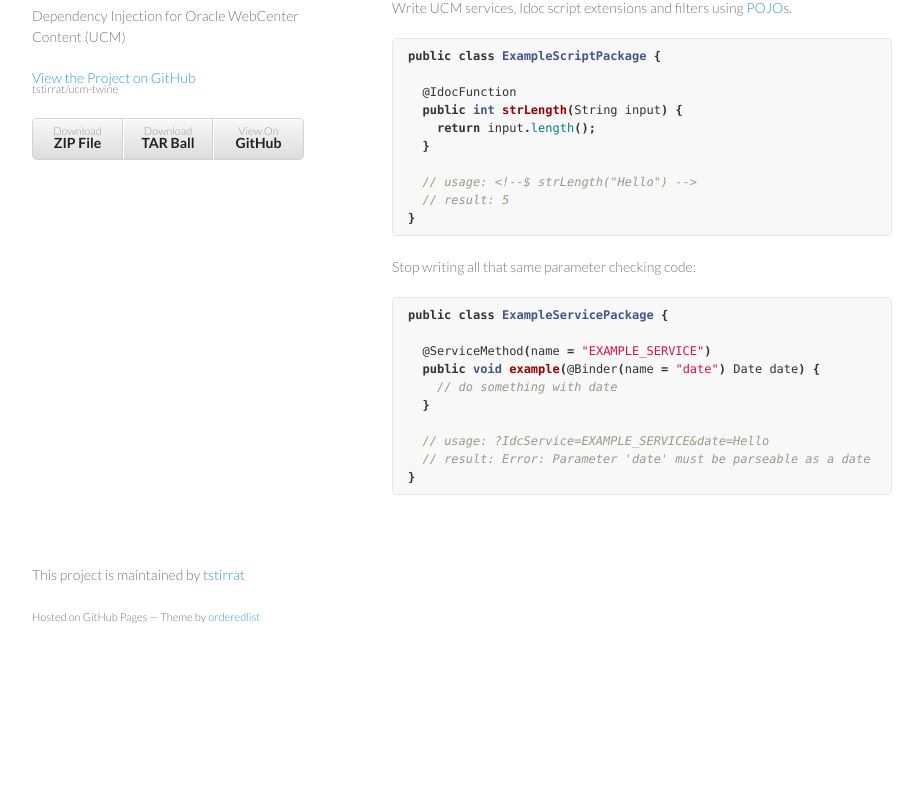
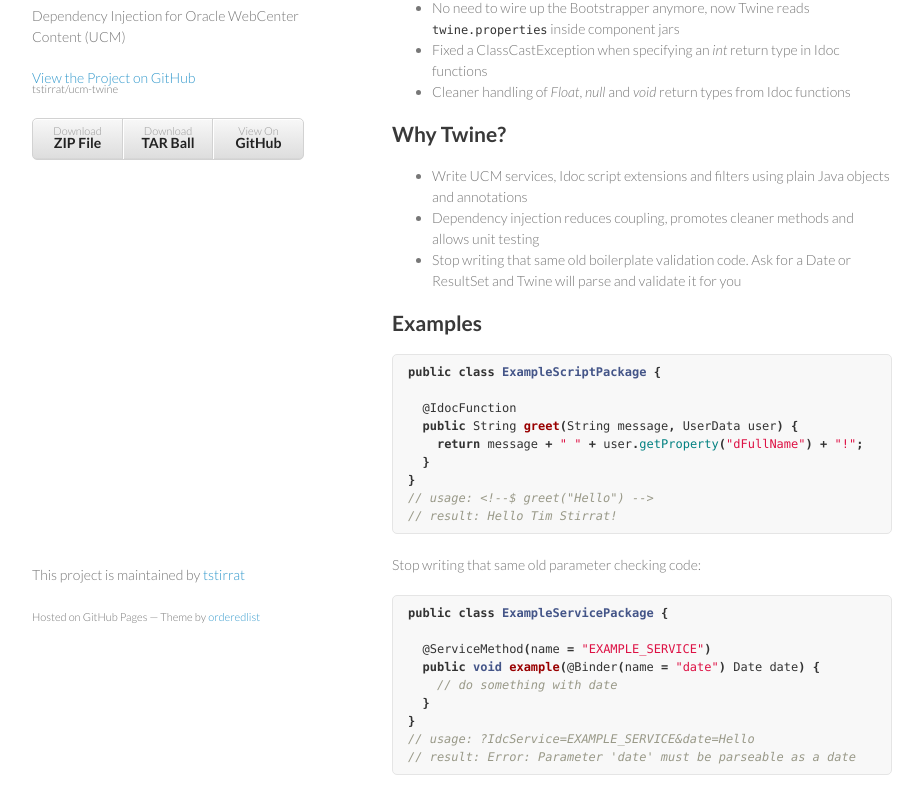
Before and after one commit to tstirrat/ucm-twine, a plain HTML site: page index.html in a window 1280 px wide. Shown: the part 104-896 px from the top of the page, without its empty margins (178-1101 px from the left). Before the commit the page ends 800 px from the top, so only its background shows below. Drawn offline with Linux system fonts and the light colour scheme.

```diff
--- a/index.html
+++ b/index.html
@@ -28,23 +28,32 @@
         </ul>
       </header>
       <section>
-        <h2>Why Twine?</h2>
+        <h2>Version 0.9.1 Released</h2>
 
-<p>Write UCM services, Idoc script extensions and filters using <a href="http://en.wikipedia.org/wiki/Plain_Old_Java_Object" title="Plain Old Java Object">POJO</a>s.</p>
+<ul>
+<li>No need to wire up the Bootstrapper anymore, now Twine reads <code>twine.properties</code> inside component jars</li>
+<li>Fixed a ClassCastException when specifying an <em>int</em> return type in Idoc functions</li>
+<li>Cleaner handling of <em>Float</em>, <em>null</em> and <em>void</em> return types from Idoc functions</li>
+</ul><h2>Why Twine?</h2>
+
+<ul>
+<li>Write UCM services, Idoc script extensions and filters using plain Java objects and annotations</li>
+<li>Dependency injection reduces coupling, promotes cleaner methods and allows unit testing</li>
+<li>Stop writing that same old boilerplate validation code. Ask for a Date or ResultSet and Twine will parse and validate it for you</li>
+</ul><h2>Examples</h2>
 
 <div class="highlight"><pre><span class="kd">public</span> <span class="kd">class</span> <span class="nc">ExampleScriptPackage</span> <span class="o">{</span>
 
   <span class="nd">@IdocFunction</span>
-  <span class="kd">public</span> <span class="kt">int</span> <span class="nf">strLength</span><span class="o">(</span><span class="n">String</span> <span class="n">input</span><span class="o">)</span> <span class="o">{</span>
-    <span class="k">return</span> <span class="n">input</span><span class="o">.</span><span class="na">length</span><span class="o">();</span>
+  <span class="kd">public</span> <span class="n">String</span> <span class="nf">greet</span><span class="o">(</span><span class="n">String</span> <span class="n">message</span><span class="o">,</span> <span class="n">UserData</span> <span class="n">user</span><span class="o">)</span> <span class="o">{</span>
+    <span class="k">return</span> <span class="n">message</span> <span class="o">+</span> <span class="s">" "</span> <span class="o">+</span> <span class="n">user</span><span class="o">.</span><span class="na">getProperty</span><span class="o">(</span><span class="s">"dFullName"</span><span class="o">)</span> <span class="o">+</span> <span class="s">"!"</span><span class="o">;</span>
   <span class="o">}</span>
-
-  <span class="c1">// usage: &lt;!--$ strLength("Hello") --&gt;</span>
-  <span class="c1">// result: 5</span>
 <span class="o">}</span>
+<span class="c1">// usage: &lt;!--$ greet("Hello") --&gt;</span>
+<span class="c1">// result: Hello Tim Stirrat!</span>
 </pre></div>
 
-<p>Stop writing all that same parameter checking code:</p>
+<p>Stop writing that same old parameter checking code:</p>
 
 <div class="highlight"><pre><span class="kd">public</span> <span class="kd">class</span> <span class="nc">ExampleServicePackage</span> <span class="o">{</span>
 
@@ -52,11 +61,14 @@
   <span class="kd">public</span> <span class="kt">void</span> <span class="nf">example</span><span class="o">(</span><span class="nd">@Binder</span><span class="o">(</span><span class="n">name</span> <span class="o">=</span> <span class="s">"date"</span><span class="o">)</span> <span class="n">Date</span> <span class="n">date</span><span class="o">)</span> <span class="o">{</span>
     <span class="c1">// do something with date</span>
   <span class="o">}</span>
+<span class="o">}</span>
+<span class="c1">// usage: ?IdcService=EXAMPLE_SERVICE&amp;date=Hello</span>
+<span class="c1">// result: Error: Parameter 'date' must be parseable as a date</span>
+</pre></div>
 
-  <span class="c1">// usage: ?IdcService=EXAMPLE_SERVICE&amp;date=Hello</span>
-  <span class="c1">// result: Error: Parameter 'date' must be parseable as a date</span>
-<span class="o">}</span>
-</pre></div>
+<h2>Getting Started</h2>
+
+<p>See how to <a href="https://github.com/tstirrat/ucm-twine/wiki/Creating-a-Twine-component">create your first component</a> on the <a href="https://github.com/tstirrat/ucm-twine/wiki">wiki</a>.</p>
       </section>
       <footer>
         <p>This project is maintained by <a href="https://github.com/tstirrat">tstirrat</a></p>
```
Also changed, not shown: params.json (+1 -1 lines).
